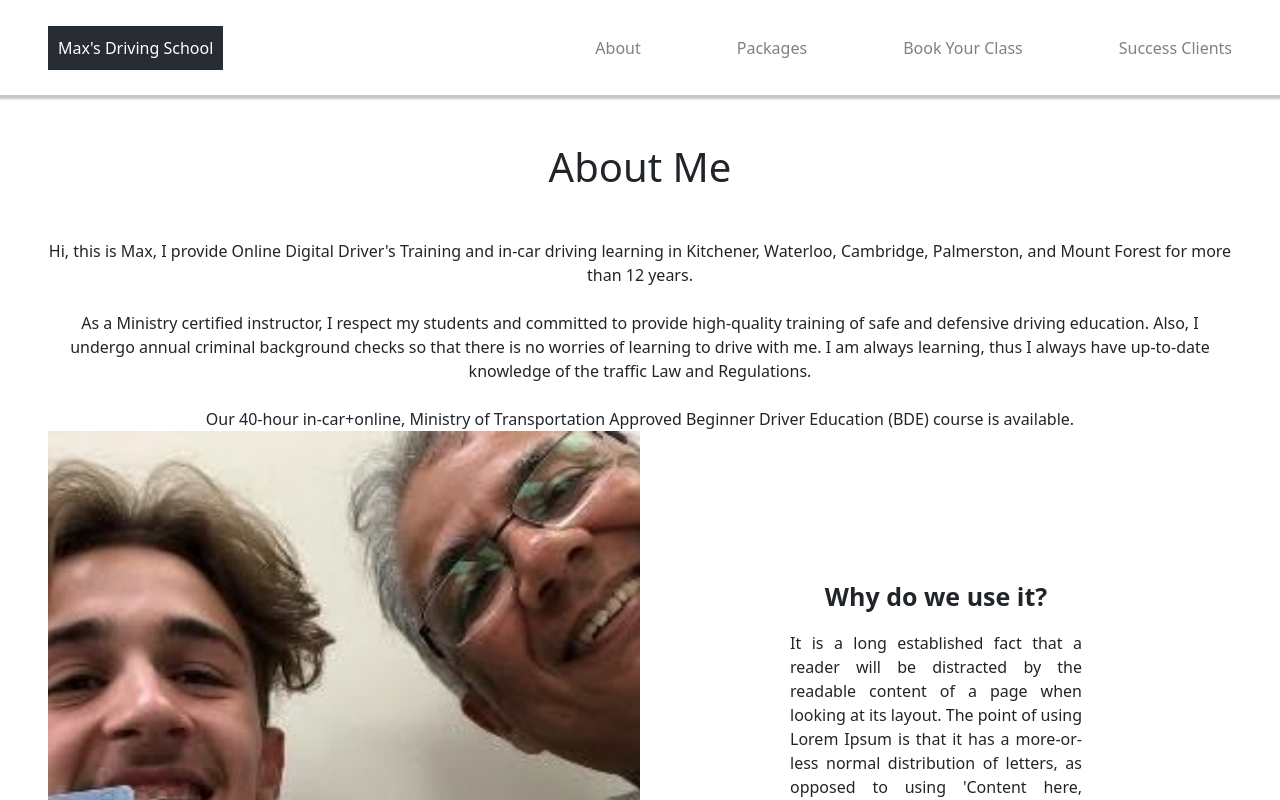
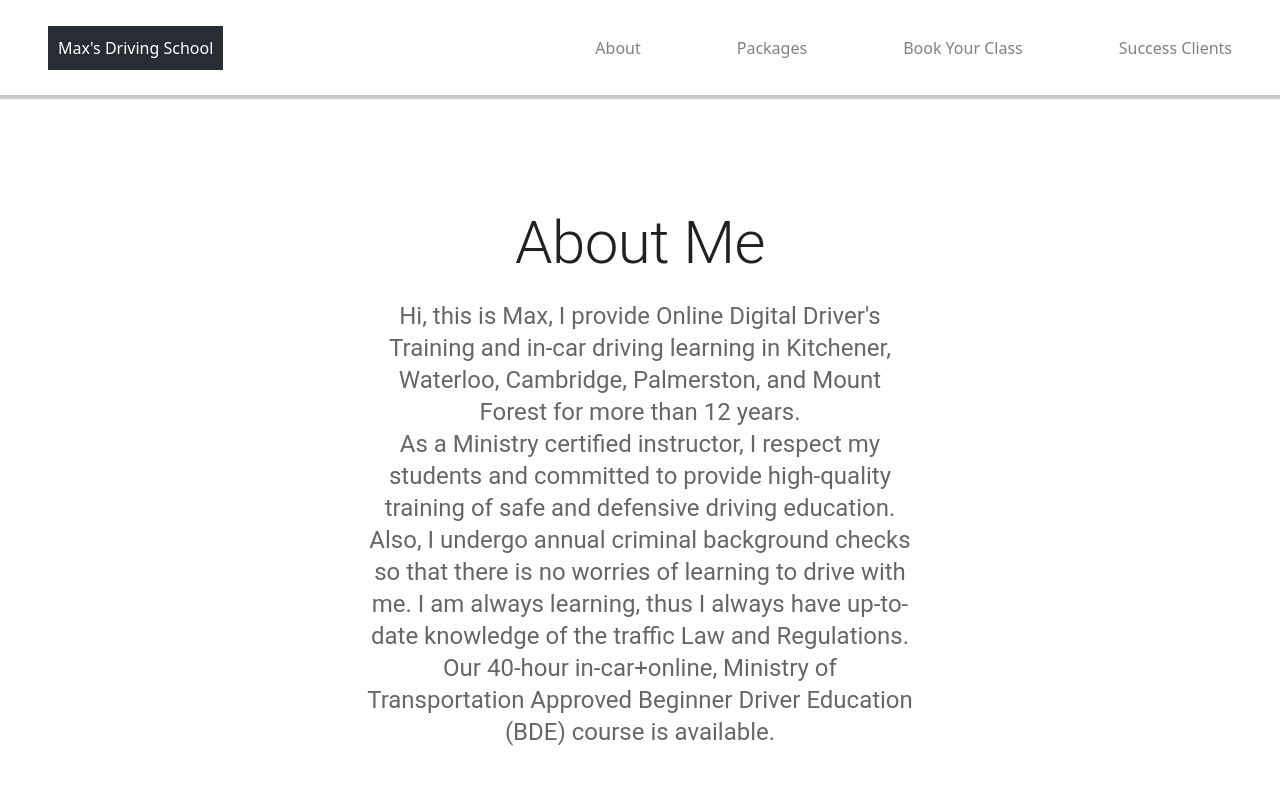
Before and after one commit to mpa-mxiang/drive-web, a React (Create React App) app in the folder my-app/: page /about in a window 1280 px wide. Shown: the top 800 px of the page. Built offline with nearby package versions, Linux system fonts and the light colour scheme; the HTML template or start-up script is replaced by a standard one.

Commit message:
Move files into folder

```diff
--- a/my-app/src/App.js
+++ b/my-app/src/App.js
@@ -7,10 +7,11 @@ import React from 'react';
 import Home from './pages/Home';
 //import HeaderBar from "./HeaderBar";
 import Navbar from './components/Navbar/Index';
-import About from './pages/About';
+import About from './pages/About/About';
 import Clients from './pages/Clients';
 import Packages from './pages/Packages';
 import Footer from './pages/Footer/Footer';
+import Reviews from './pages/Reviews/Reviews';
 
 function App() {
   return (
@@ -24,6 +25,7 @@ function App() {
           <Route path="/clients" element={<Clients />} />
           <Route path="/packages" element={<Packages />} />
         </Routes>
+        <Reviews />
         <Footer />
       </Router>
     </div>
--- a/my-app/src/pages/About.js
+++ b/my-app/src/pages/About/About.js
@@ -2,25 +2,43 @@ import React from 'react';
 import './About.css';
 import ImageList from '@mui/material/ImageList';
 import ImageListItem from '@mui/material/ImageListItem';
-
-import selfPic from '../images/intro.jpg';
-import Row from 'react-bootstrap/Row';
-import Col from 'react-bootstrap/Col';
-import selfie from '../images/self.jpg';
-import client2 from '../images/client2.jpg';
-import client1 from '../images/client1.jpg';
+import selfPic from '../../images/intro.jpg';
+import Box from '@mui/material/Box';
+import Typography from '@mui/material/Typography';
+import Container from '@mui/material/Container';
+import selfie from '../../images/self.jpg';
+import client2 from '../../images/client2.jpg';
+import client1 from '../../images/client1.jpg';
 
 const About = () => {
   return (
     <div className="p-5 text-center">
-      <h1 className="mb-5">About Me</h1>
-      <div className="center">
-        <Row>
-          <Col>
+      <Box
+        sx={{
+          bgcolor: 'background.paper',
+          pt: 8,
+          pb: 6,
+        }}
+      >
+        <Container maxWidth="sm">
+          <Typography
+            component="h1"
+            variant="h2"
+            align="center"
+            color="text.primary"
+            gutterBottom
+          >
+            About Me
+          </Typography>
+          <Typography
+            variant="h5"
+            align="center"
+            color="text.secondary"
+            paragraph
+          >
             Hi, this is Max, I provide Online Digital Driver's Training and
             in-car driving learning in Kitchener, Waterloo, Cambridge,
             Palmerston, and Mount Forest for more than 12 years.
-            <br></br>
             <br></br>
             As a Ministry certified instructor, I respect my students and
             committed to provide high-quality training of safe and defensive
@@ -29,12 +47,11 @@ const About = () => {
             always learning, thus I always have up-to-date knowledge of the
             traffic Law and Regulations.
             <br></br>
-            <br></br>
             Our 40-hour in-car+online, Ministry of Transportation Approved
             Beginner Driver Education (BDE) course is available.
-          </Col>
-        </Row>
-      </div>
+          </Typography>
+        </Container>
+      </Box>
       <div className="section-container">
         <div
           className="columns image"
@@ -63,7 +80,6 @@ const About = () => {
         </div>
       </div>
       <div className="section-container">
-
         <div className="columns content">
           <div className="content-container">
             <h5>Why do we use it?</h5>
--- a/my-app/src/pages/Home.js
+++ b/my-app/src/pages/Home.js
@@ -3,7 +3,7 @@ import { Button } from 'react-bootstrap';
 import { useNavigate } from 'react-router-dom';
 import HeaderBanner from './Banner/HeaderBanner';
 import './Home.css';
-import Reviews from '../pages/Reviews/Reviews';
+
 import ministryOfTransportation from '../images/ontario_ministry_of_transportation.png';
 import bdeCourse from '../images/bde-course.png';
 
@@ -128,7 +128,6 @@ const Home = () => {
       <br></br>
       <br></br>
       <br></br>
-      <Reviews />
       <br></br>
       <br></br>
       <br></br>
--- a/my-app/src/pages/Reviews/Reviews.js
+++ b/my-app/src/pages/Reviews/Reviews.js
@@ -85,9 +85,11 @@ let NewCard = () => {
 const Reviews = () => {
   return (
     <Container>
-      <div className="review-box">
-        <h1>What our students say</h1>
-        <NewCard />
+      <div className="p-0 box my-0 text-center">
+        <div className="review-box">
+          <h1>Testimonials</h1>
+          <NewCard />
+        </div>
       </div>
     </Container>
   );
```
Also changed, not shown: my-app/src/pages/About/About1.js (deleted, +0 -57 lines), my-app/src/pages/Banner/BookingBanner.js (added, +36 -0 lines), my-app/src/pages/About/About.css (renamed from my-app/src/pages/About.css), my-app/src/pages/Banner/BookingBanner.css (added).
